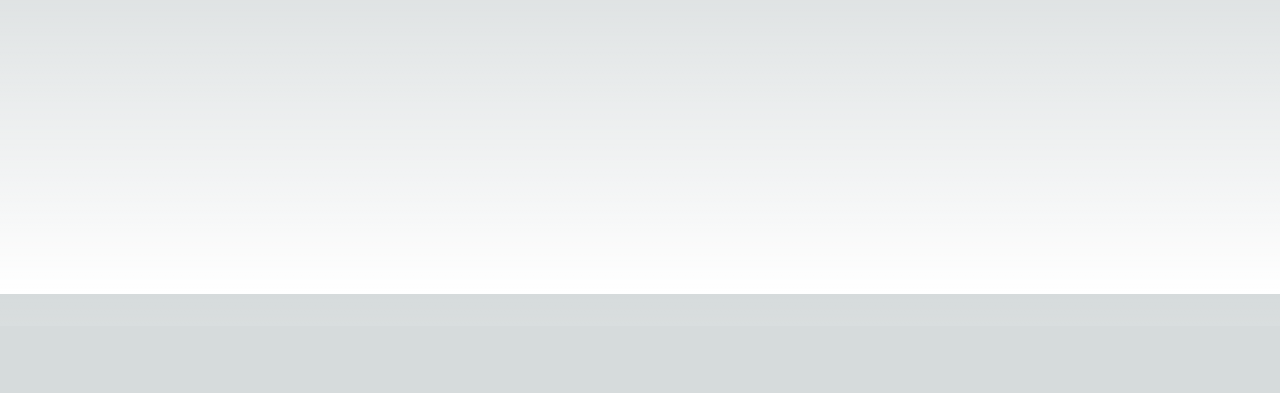
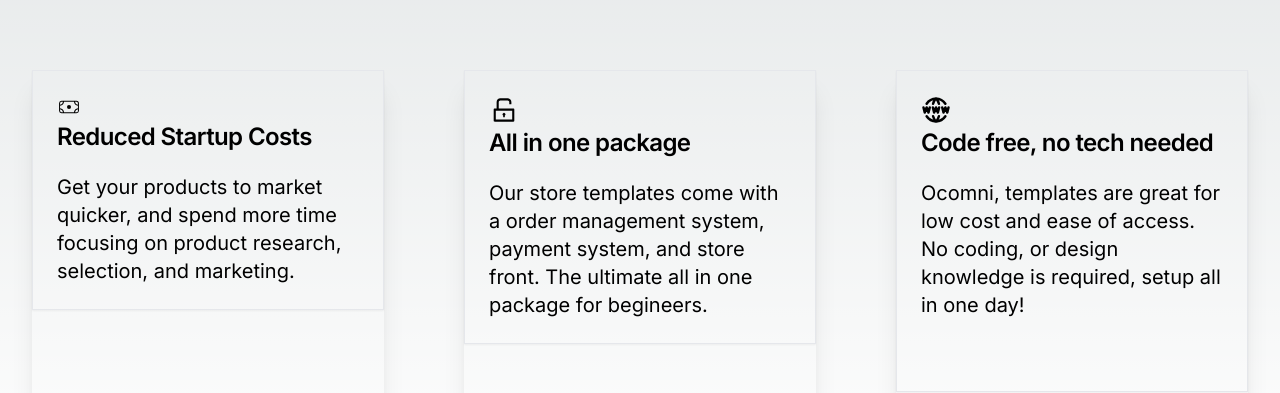
Before and after one commit to akibiaons/ocomni-landing, a Next.js app: page / in a window 1280 px wide. Shown: the part 474-867 px from the top of the page. Before the commit the page ends 800 px from the top, so only its background shows below. Built offline with nearby package versions, Linux system fonts and the light colour scheme.

Commit message:
New shadcn cards, shadcn deps, and adding template selectors

```diff
--- a/app/page.tsx
+++ b/app/page.tsx
@@ -1,5 +1,16 @@
 // import Template from "../components/Templates"; // This import is for the templates card
 import Link from "next/navigation"; // I should import some Next/Navigation
+import {
+  Card,
+  CardContent,
+  CardDescription,
+  CardHeader,
+  CardTitle,
+} from "@/components/ui/card";
+
+import { TbWorldWww } from "react-icons/tb";
+import { AiOutlineUnlock } from "react-icons/ai";
+import { CiMoneyBill } from "react-icons/ci";
 
 export default function Home() {
   return (
@@ -29,7 +40,57 @@ export default function Home() {
           </div>
         </div>
       </div>
+      {/*START OF THE BENEFITS CARD*/}
+      <div className="lg:grid lg:max-w-[100%] lg:grid-cols-9 lg:gap-20 lg:pt-40 lg:pb-20 md:p-8 pt-10">
+        <div className="lg:col-start-1 lg:col-end-4 md:pb-10 md:text-left text-left shadow-xl">
+          <Card>
+            <CardHeader>
+              <CiMoneyBill className="lg:text-2xl lg:mr-3 text-4xl" />
+              <CardTitle>Reduced Startup Costs</CardTitle>
+            </CardHeader>
+            <CardContent>
+              <CardDescription className="md:text-xl">
+                Get your products to market quicker, and spend more time
+                focusing on product research, selection, and marketing.
+              </CardDescription>
+            </CardContent>
+          </Card>
+        </div>
+        {/*Cards section*/}
+        <div className="lg:col-start-4 lg:col-end-7 md:pb-10 lg:pt-0 pt-20 shadow-xl">
+          <Card>
+            <CardHeader>
+              <AiOutlineUnlock className="lg:text-3xl lg:mr-3 text-4xl" />
+              <CardTitle>All in one package</CardTitle>
+            </CardHeader>
+            <CardContent>
+              <CardDescription className="md:text-xl">
+                Our store templates come with a order management system, payment
+                system, and store front. The ultimate all in one package for
+                begineers.
+              </CardDescription>
+            </CardContent>
+          </Card>
+        </div>
+        <div className="lg:col-start-7 lg:col-end-10 md:pb-10 lg:pt-0 pt-20 shadow-xl">
+          <Card>
+            <CardHeader>
+              <TbWorldWww className="lg:text-3xl lg:mr-3 text-4xl" />
+              <CardTitle>Code free, no tech needed</CardTitle>
+            </CardHeader>
+            <CardContent>
+              <CardDescription className="md:text-xl pb-12">
+                Ocomni, templates are great for low cost and ease of access. No
+                coding, or design knowledge is required, setup all in one day!
+              </CardDescription>
+            </CardContent>
+            {/*@elijah @ben THIS NEEDS FIXING UP @BEN PLS PLS FIX MOTHERFUCKER <LOVE YOU :))> @ELIJAH :3 */}
+          </Card>
+        </div>
+      </div>
 
+      {/* END OF THE CARDS*/}
+      {/*=======================================================================================================================================================================================================================================*/}
       {/* Mobile is below */}
       <div className="block lg:hidden">
         <div className="mx-6">
--- /dev/null
+++ b/components/ui/card.tsx
@@ -0,0 +1,79 @@
+import * as React from "react"
+
+import { cn } from "@/lib/utils"
+
+const Card = React.forwardRef<
+  HTMLDivElement,
+  React.HTMLAttributes<HTMLDivElement>
+>(({ className, ...props }, ref) => (
+  <div
+    ref={ref}
+    className={cn(
+      "rounded-lg border bg-card text-card-foreground shadow-sm",
+      className
+    )}
+    {...props}
+  />
+))
+Card.displayName = "Card"
+
+const CardHeader = React.forwardRef<
+  HTMLDivElement,
+  React.HTMLAttributes<HTMLDivElement>
+>(({ className, ...props }, ref) => (
+  <div
+    ref={ref}
+    className={cn("flex flex-col space-y-1.5 p-6", className)}
+    {...props}
+  />
+))
+CardHeader.displayName = "CardHeader"
+
+const CardTitle = React.forwardRef<
+  HTMLParagraphElement,
+  React.HTMLAttributes<HTMLHeadingElement>
+>(({ className, ...props }, ref) => (
+  <h3
+    ref={ref}
+    className={cn(
+      "text-2xl font-semibold leading-none tracking-tight",
+      className
+    )}
+    {...props}
+  />
+))
+CardTitle.displayName = "CardTitle"
+
+const CardDescription = React.forwardRef<
+  HTMLParagraphElement,
+  React.HTMLAttributes<HTMLParagraphElement>
+>(({ className, ...props }, ref) => (
+  <p
+    ref={ref}
+    className={cn("text-sm text-muted-foreground", className)}
+    {...props}
+  />
+))
+CardDescription.displayName = "CardDescription"
+
+const CardContent = React.forwardRef<
+  HTMLDivElement,
+  React.HTMLAttributes<HTMLDivElement>
+>(({ className, ...props }, ref) => (
+  <div ref={ref} className={cn("p-6 pt-0", className)} {...props} />
+))
+CardContent.displayName = "CardContent"
+
+const CardFooter = React.forwardRef<
+  HTMLDivElement,
+  React.HTMLAttributes<HTMLDivElement>
+>(({ className, ...props }, ref) => (
+  <div
+    ref={ref}
+    className={cn("flex items-center p-6 pt-0", className)}
+    {...props}
+  />
+))
+CardFooter.displayName = "CardFooter"
+
+export { Card, CardHeader, CardFooter, CardTitle, CardDescription, CardContent }
--- /dev/null
+++ b/lib/utils.ts
@@ -0,0 +1,6 @@
+import { type ClassValue, clsx } from "clsx"
+import { twMerge } from "tailwind-merge"
+
+export function cn(...inputs: ClassValue[]) {
+  return twMerge(clsx(inputs))
+}
--- a/package.json
+++ b/package.json
@@ -13,14 +13,20 @@
     "@types/react": "18.2.22",
     "@types/react-dom": "18.2.7",
     "autoprefixer": "10.4.15",
+    "class-variance-authority": "^0.7.0",
+    "clsx": "^2.0.0",
     "eslint": "8.49.0",
     "eslint-config-next": "13.5.1",
     "firebase": "^10.4.0",
+    "lucide-react": "^0.279.0",
     "next": "13.5.1",
     "postcss": "8.4.30",
     "react": "18.2.0",
     "react-dom": "18.2.0",
+    "react-icons": "^4.11.0",
+    "tailwind-merge": "^1.14.0",
     "tailwindcss": "3.3.3",
+    "tailwindcss-animate": "^1.0.7",
     "typescript": "5.2.2"
   }
 }
--- /dev/null
+++ b/tailwind.config.js
@@ -0,0 +1,76 @@
+/** @type {import('tailwindcss').Config} */
+module.exports = {
+  darkMode: ["class"],
+  content: [
+    './pages/**/*.{ts,tsx}',
+    './components/**/*.{ts,tsx}',
+    './app/**/*.{ts,tsx}',
+    './src/**/*.{ts,tsx}',
+	],
+  theme: {
+    container: {
+      center: true,
+      padding: "2rem",
+      screens: {
+        "2xl": "1400px",
+      },
+    },
+    extend: {
+      colors: {
+        border: "hsl(var(--border))",
+        input: "hsl(var(--input))",
+        ring: "hsl(var(--ring))",
+        background: "hsl(var(--background))",
+        foreground: "hsl(var(--foreground))",
+        primary: {
+          DEFAULT: "hsl(var(--primary))",
+          foreground: "hsl(var(--primary-foreground))",
+        },
+        secondary: {
+          DEFAULT: "hsl(var(--secondary))",
+          foreground: "hsl(var(--secondary-foreground))",
+        },
+        destructive: {
+          DEFAULT: "hsl(var(--destructive))",
+          foreground: "hsl(var(--destructive-foreground))",
+        },
+        muted: {
+          DEFAULT: "hsl(var(--muted))",
+          foreground: "hsl(var(--muted-foreground))",
+        },
+        accent: {
+          DEFAULT: "hsl(var(--accent))",
+          foreground: "hsl(var(--accent-foreground))",
+        },
+        popover: {
+          DEFAULT: "hsl(var(--popover))",
+          foreground: "hsl(var(--popover-foreground))",
+        },
+        card: {
+          DEFAULT: "hsl(var(--card))",
+          foreground: "hsl(var(--card-foreground))",
+        },
+      },
+      borderRadius: {
+        lg: "var(--radius)",
+        md: "calc(var(--radius) - 2px)",
+        sm: "calc(var(--radius) - 4px)",
+      },
+      keyframes: {
+        "accordion-down": {
+          from: { height: 0 },
+          to: { height: "var(--radix-accordion-content-height)" },
+        },
+        "accordion-up": {
+          from: { height: "var(--radix-accordion-content-height)" },
+          to: { height: 0 },
+        },
+      },
+      animation: {
+        "accordion-down": "accordion-down 0.2s ease-out",
+        "accordion-up": "accordion-up 0.2s ease-out",
+      },
+    },
+  },
+  plugins: [require("tailwindcss-animate")],
+}
```
Also changed, not shown: components.json (added), 1 other file (tests, documents, lock files or other folders).
